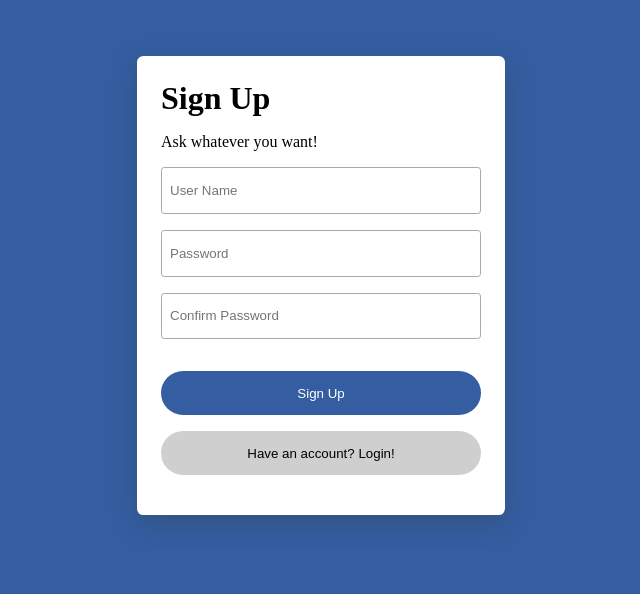
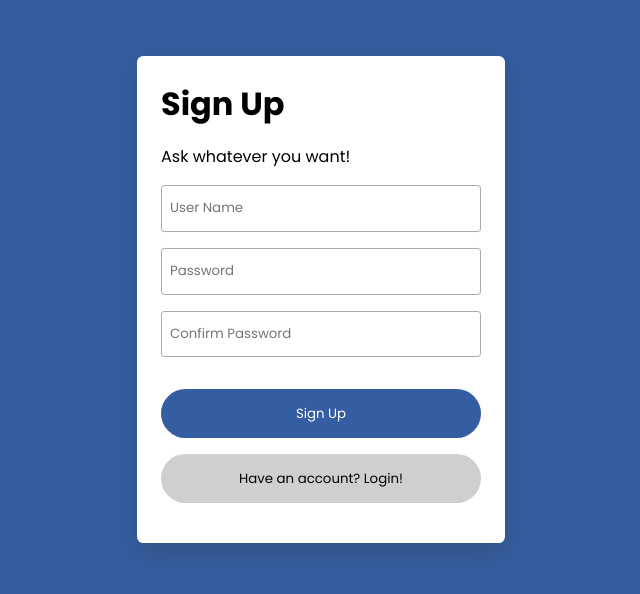
Before and after one commit to YanzhenHuang/CISC3003-Final-Project, a PHP site: page /signup.php in a window 1280 px wide. Shown: the top 594 px of the page, without its empty margins (319-959 px from the left). Run offline with PHP 8.4, Linux system fonts and the light colour scheme.

Commit message:
[login.php, signup.php, styles.css] <Add> Google Fonts

```diff
--- a/public/css/styles.css
+++ b/public/css/styles.css
@@ -4,6 +4,10 @@
     --light-gray: rgb(207, 207, 207);
     --heavy-gray: rgb(169, 169, 169);
     --heavy-gray-transparent: rgba(35, 35, 35, 0.087);
+}
+
+* {
+    font-family: "Poppins", sans-serif;
 }
 
 html,
--- a/public/signup.php
+++ b/public/signup.php
@@ -7,6 +7,13 @@
     <meta charset="UTF-8">
     <meta name="viewport" content="width=device-width, initial-scale=1.0">
     <link rel="stylesheet" href="./css/styles.css">
+
+    <!-- Google Fonts -->
+    <link rel="preconnect" href="https://fonts.googleapis.com">
+    <link rel="preconnect" href="https://fonts.gstatic.com" crossorigin>
+    <link
+        href="https://fonts.googleapis.com/css2?family=Poppins:ital,wght@0,100;0,200;0,300;0,400;0,500;0,600;0,700;0,800;0,900;1,100;1,200;1,300;1,400;1,500;1,600;1,700;1,800;1,900&family=Public+Sans:ital,wght@0,100..900;1,100..900&display=swap"
+        rel="stylesheet">
 </head>
 
 <body>
```
Also changed, not shown: public/login.php (+8 -0 lines).
